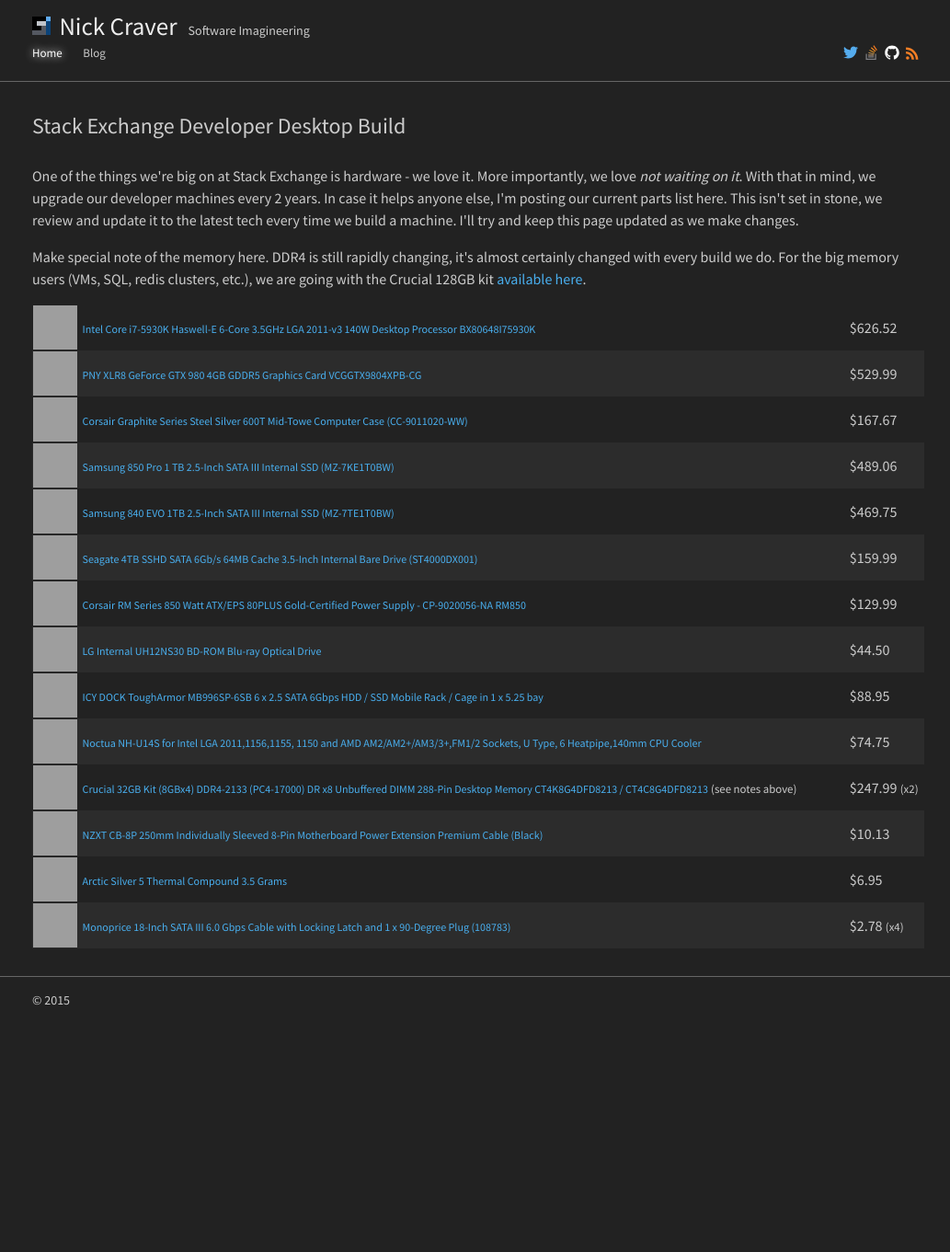
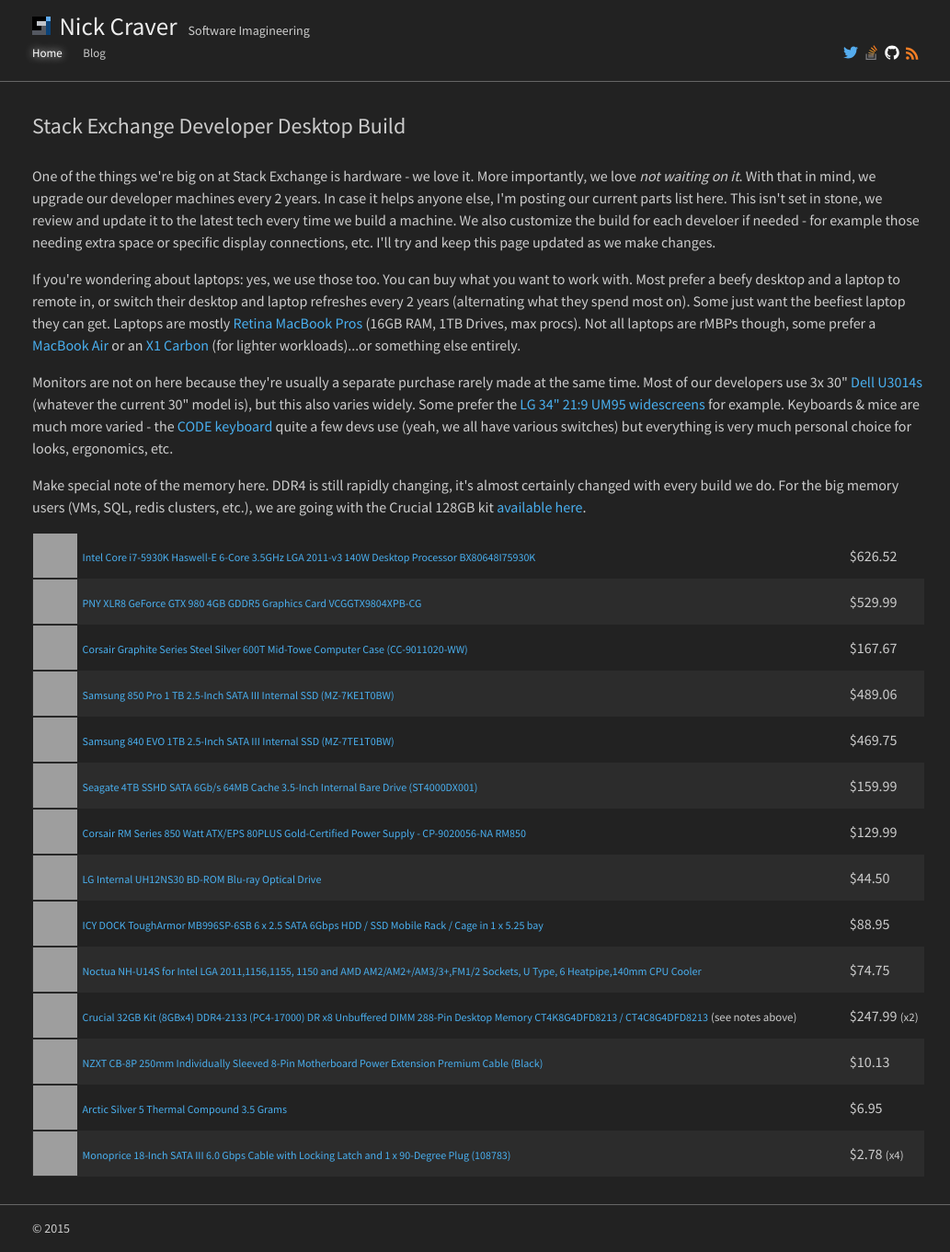
Before and after one commit to NickCraver/nickcraver.github.com, a Jekyll site: the page built from desktop-build.html, in a window 1280 px wide, cut to the strip 0-1361 px from the top of the page. Shown: the whole strip at 92% size, without its empty margins (120-1153 px from the left). Built offline with Jekyll 4.4.1, drawn with Linux system fonts in a browser that asks for light colours; before the commit the page ends 1113 px from its top, so only the background shows below that; grey boxes are pictures that could not be loaded.

Commit message:
Desktop build: Add some notes

```diff
--- a/desktop-build.html
+++ b/desktop-build.html
@@ -17,8 +17,11 @@
           <h1>Stack Exchange Developer Desktop Build</h1>
           <p>One of the things we're big on at Stack Exchange is hardware - we love it. More importantly, we love <i>not waiting on it</i>.
             With that in mind, we upgrade our developer machines every 2 years. In case it helps anyone else, I'm posting our current parts list here.
-            This isn't set in stone, we review and update it to the latest tech every time we build a machine. I'll try and keep this page updated as we make changes.
+            This isn't set in stone, we review and update it to the latest tech every time we build a machine. We also customize the build for each develoer if needed - for example those needing extra space or specific display connections, etc. I'll try and keep this page updated as we make changes.
           </p>
+          <p>If you're wondering about laptops: yes, we use those too. You can buy what you want to work with. Most prefer a beefy desktop and a laptop to remote in, or switch their desktop and laptop refreshes every 2 years (alternating what they spend most on). Some just want the beefiest laptop they can get. Laptops are mostly <a href="https://www.apple.com/macbook-pro/">Retina MacBook Pros</a> (16GB RAM, 1TB Drives, max procs). Not all laptops are rMBPs though, some prefer a <a href="http://www.apple.com/macbook-air/">MacBook Air</a> or an <a href="http://shop.lenovo.com/us/en/laptops/thinkpad/x-series/x1-carbon/">X1 Carbon</a> (for lighter workloads)...or something else entirely.
+          </p>
+          <p>Monitors are not on here because they're usually a separate purchase rarely made at the same time. Most of our developers use 3x 30" <a href="http://www.dell.com/ed/business/p/dell-u3014/pd">Dell U3014s</a> (whatever the current 30" model is), but this also varies widely. Some prefer the <a href="http://www.amazon.com/LG-Electronics-34UM95-34-Inch-LED-Lit/dp/B00JR6GCZA">LG 34" 21:9 UM95 widescreens</a> for example. Keyboards & mice are much more varied - the <a href="https://codekeyboards.com/">CODE keyboard</a> quite a few devs use (yeah, we all have various switches) but everything is very much personal choice for looks, ergonomics, etc.</p>
           <p>Make special note of the memory here. DDR4 is still rapidly changing, it's almost certainly changed with every build we do. For the big memory users (VMs, SQL, redis clusters, etc.), we are going with the Crucial 128GB kit <a href="http://www.corsair.com/en-us/vengeance-lpx-128gb-8x16gb-ddr4-dram-2400mhz-c14-memory-kit-black-cmk128gx4m8a2400c14">available here</a>.</p>
           <div class="wishlist">
             <table>
@@ -94,7 +97,8 @@
                   <td><a href="http://amzn.to/1dmyUOq">Monoprice 18-Inch SATA III 6.0 Gbps Cable with Locking Latch and 1 x 90-Degree Plug (108783)</a></td>
                   <td>$2.78 <span class="quantity">(x4)</span></td>
                 </tr>
-                </tbody></table>
+              </tbody>
+            </table>
           </div>
         </div>
       </div>
```
Lines whose indentation alone changed are shown as unchanged.
